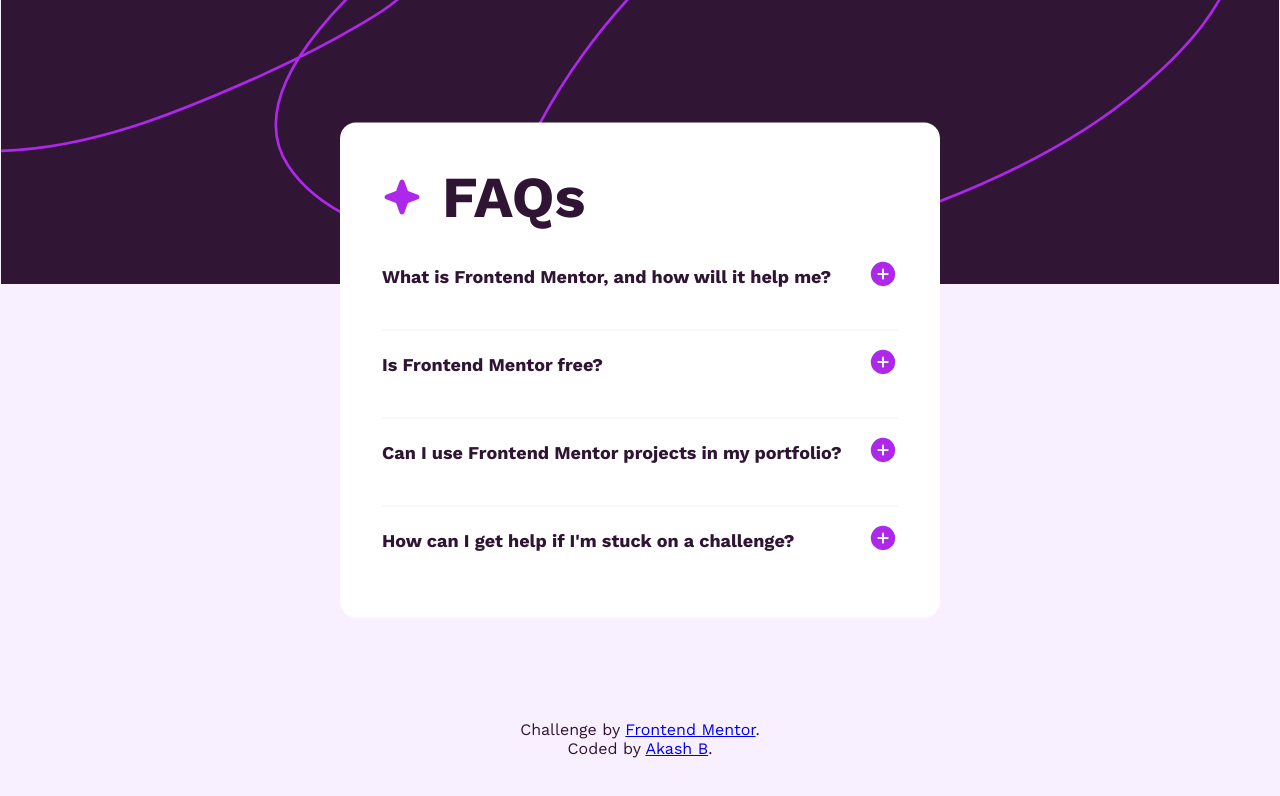
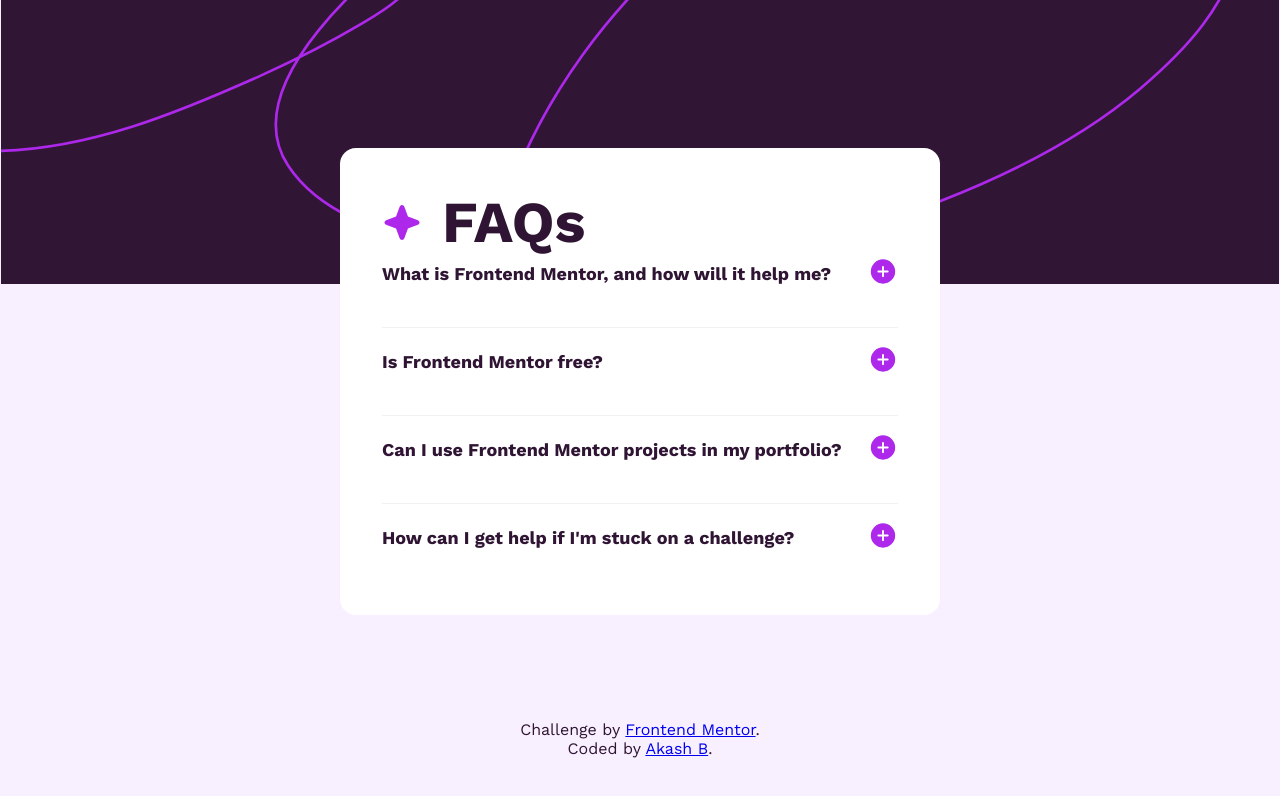
Before and after one commit to akash02ab/faq-accordion, a plain HTML site: page index.html in a window 1280 px wide. Drawn offline with Linux system fonts and the light colour scheme.

Commit message:
fix position of faq section and add hover effect on accordion title

```diff
--- a/style.scss
+++ b/style.scss
@@ -11,6 +11,7 @@
 
 :root {
 	--white: hsl(0, 0%, 100%);
+	--pink: hsl(281, 83%, 54%);
 	--light-pink: hsl(275, 100%, 97%);
 	--graysih-purple: hsl(292, 16%, 49%);
 	--dark-purple: hsl(292, 42%, 14%);
@@ -28,31 +29,27 @@ h2 {
 
 .container {
 	width: 100%;
-	height: calc(100vh - 80px);
+	min-height: calc(100vh - 80px);
 	padding: 25px;
 	background-image: url(./assets/images/background-pattern-desktop.svg);
 	background-repeat: no-repeat;
 	background-size: contain;
-	position: relative;
 }
 
 .faqs {
-	position: absolute;
-	top: 370px;
-	left: 50%;
-	transform: translate(-50%, -50%);
 	max-width: 600px;
 	min-width: 320px;
+	margin: auto;
 	padding: 40px 42px;
 	border-radius: 16px;
 	background-color: var(--white);
+	margin-top: 10%;
 }
 
 .accordion {
 	display: flex;
 	flex-direction: column;
 	gap: 16px;
-	margin-top: 28px;
 }
 
 .hr {
@@ -82,6 +79,10 @@ header {
 			justify-content: space-between;
 			gap: 16px;
 			cursor: pointer;
+
+			&:hover {
+				color: var(--pink);
+			}
 
 			.close {
 				display: none;
```
Also changed, not shown: style.css, 1 other file.
